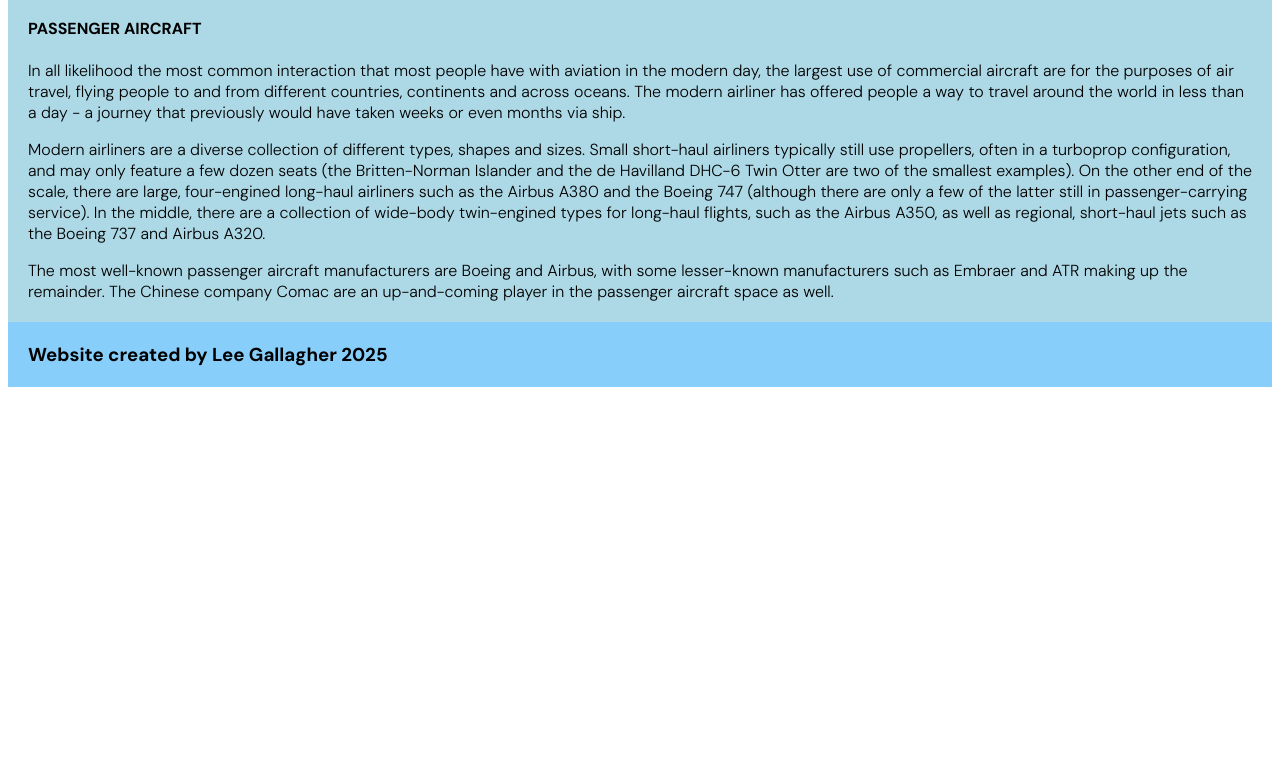
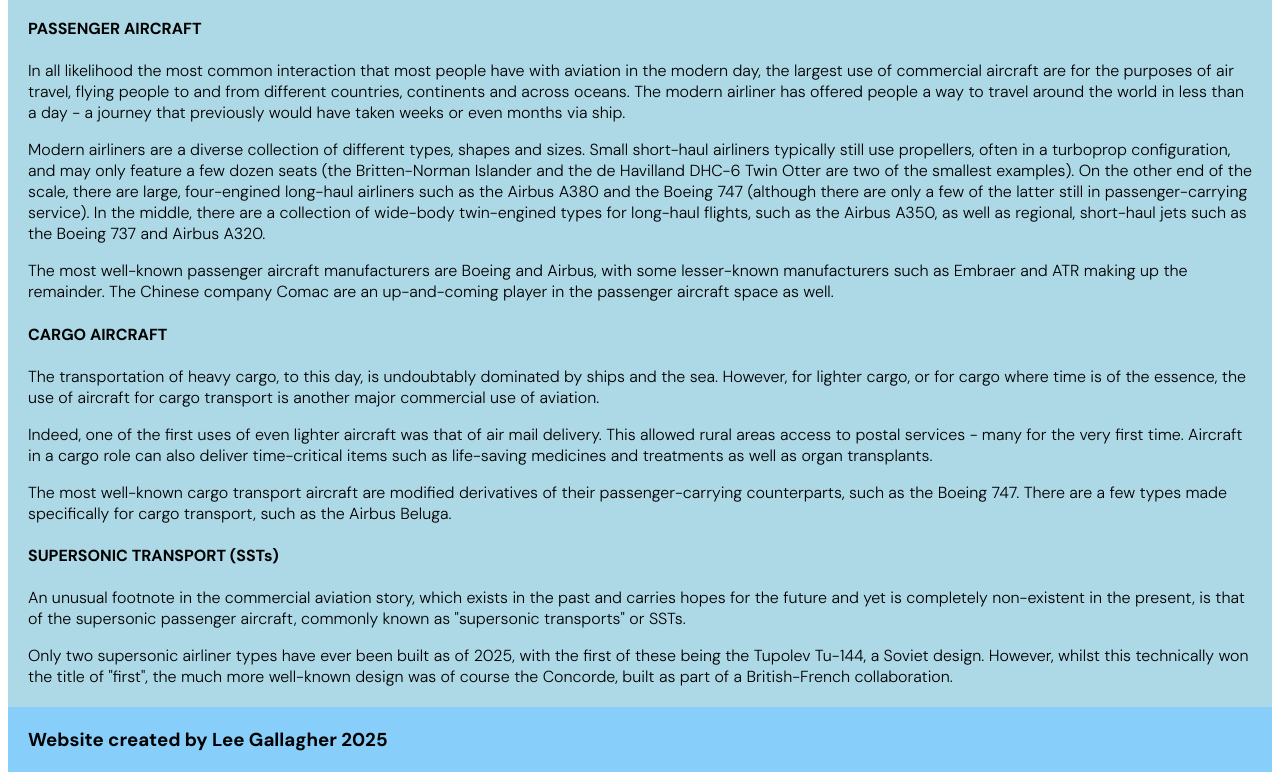
Before and after one commit to leegallagher001/Aviation-Dictionary-Website, a plain HTML site: page Aviation Dictionary (HTML, CSS, JS)/commercial-aviation.html in a window 1280 px wide. Shown: the part 519-1299 px from the top of the page. Before the commit the page ends 914 px from the top, so only its background shows below. Drawn offline with Linux system fonts and the light colour scheme.

Commit message:
Added a little to the "commercial aviation" page
Added some parts to the commercial page. Going to start focusing on this website more by refactoring the navigation menu to look a bit better.

```diff
--- a/Aviation Dictionary (HTML, CSS, JS)/commercial-aviation.html
+++ b/Aviation Dictionary (HTML, CSS, JS)/commercial-aviation.html
@@ -43,6 +43,13 @@
         <p>In all likelihood the most common interaction that most people have with aviation in the modern day, the largest use of commercial aircraft are for the purposes of air travel, flying people to and from different countries, continents and across oceans. The modern airliner has offered people a way to travel around the world in less than a day - a journey that previously would have taken weeks or even months via ship.</p>
         <p>Modern airliners are a diverse collection of different types, shapes and sizes. Small short-haul airliners typically still use propellers, often in a turboprop configuration, and may only feature a few dozen seats (the Britten-Norman Islander and the de Havilland DHC-6 Twin Otter are two of the smallest examples). On the other end of the scale, there are large, four-engined long-haul airliners such as the Airbus A380 and the Boeing 747 (although there are only a few of the latter still in passenger-carrying service). In the middle, there are a collection of wide-body twin-engined types for long-haul flights, such as the Airbus A350, as well as regional, short-haul jets such as the Boeing 737 and Airbus A320.</p>
         <p>The most well-known passenger aircraft manufacturers are Boeing and Airbus, with some lesser-known manufacturers such as Embraer and ATR making up the remainder. The Chinese company Comac are an up-and-coming player in the passenger aircraft space as well.</p>
+        <h4>CARGO AIRCRAFT</h4>
+        <p>The transportation of heavy cargo, to this day, is undoubtably dominated by ships and the sea. However, for lighter cargo, or for cargo where time is of the essence, the use of aircraft for cargo transport is another major commercial use of aviation.</p>
+        <p>Indeed, one of the first uses of even lighter aircraft was that of air mail delivery. This allowed rural areas access to postal services - many for the very first time. Aircraft in a cargo role can also deliver time-critical items such as life-saving medicines and treatments as well as organ transplants.</p>
+        <p>The most well-known cargo transport aircraft are modified derivatives of their passenger-carrying counterparts, such as the Boeing 747. There are a few types made specifically for cargo transport, such as the Airbus Beluga.</p>
+        <h4>SUPERSONIC TRANSPORT (SSTs)</h4>
+        <p>An unusual footnote in the commercial aviation story, which exists in the past and carries hopes for the future and yet is completely non-existent in the present, is that of the supersonic passenger aircraft, commonly known as "supersonic transports" or SSTs.</p>
+        <p>Only two supersonic airliner types have ever been built as of 2025, with the first of these being the Tupolev Tu-144, a Soviet design. However, whilst this technically won the title of "first", the much more well-known design was of course the Concorde, built as part of a British-French collaboration.</p>
         </div>
     </main>
 
```
